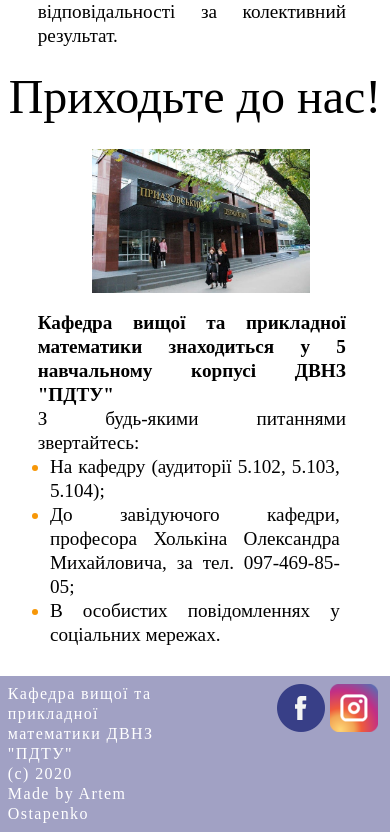
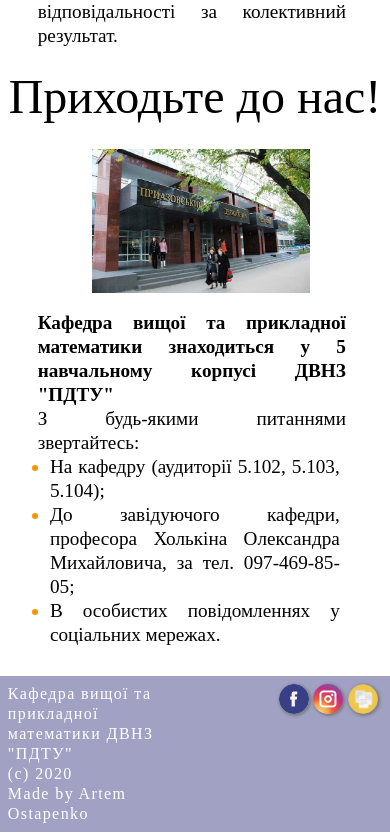
Before and after one commit to KingArthur-IT/AppliedMath-Cite, a plain HTML site: page abit.html in a window 390 px wide. Shown: the part 5720-6557 px from the top of the page. Drawn offline with nearby package versions, Linux system fonts and the light colour scheme.

Commit message:
Добавлена иконка письма в футер + адаптивность

```diff
--- a/abit.html
+++ b/abit.html
@@ -173,8 +173,15 @@
             Made by Artem Ostapenko
         </div>
         <div class="footer-socials">
-            <a href="https://www.instagram.com/km.pdtu.mrpl/?hl=ru"><img src="./img/insta.png" alt="instagram"></a>
-            <a href="https://www.facebook.com/km.pdtu.mrpl/"><img src="./img/fb.png" alt="facebook"></a>
+            <a href="#feedback" class="modalbox" rel="nosigned">
+                <img src="./img/letter-icon.png" alt="Letter" class = "footer-socials__img">
+            </a>
+            <a href="https://www.instagram.com/km.pdtu.mrpl/?hl=ru">
+                <img src="./img/insta.png" alt="instagram" class = "footer-socials__img">
+            </a>
+            <a href="https://www.facebook.com/km.pdtu.mrpl/">
+                <img src="./img/fb.png" alt="facebook" class = "footer-socials__img">
+            </a>
         </div>
     </footer>
 </body>
--- a/css/style.css
+++ b/css/style.css
@@ -568,12 +568,24 @@ footer
     width: 40%;
 }
 
-.footer-socials img
+.footer-socials__img
 {
+    height: 48px;
+    width: 48px;
     float: right;
     margin-right: 3%;
+    box-shadow: 1px 1px 3px 1px rgb(123, 126, 125);
+    border-radius: 50%;
 }
 
+@media (max-width: 450px) /*Mobile*/
+{
+    .footer-socials__img
+    {
+        height: 30px;
+        width: 30px;
+    }
+}
 /*--- About us page ----*/
 
 .full-img
```
Also changed, not shown: about_us.html (+9 -2 lines), graduates.html (+9 -2 lines), index.html (+9 -2 lines), science.html (+9 -2 lines), students.html (+9 -2 lines), img/letter-icon.png (added).
